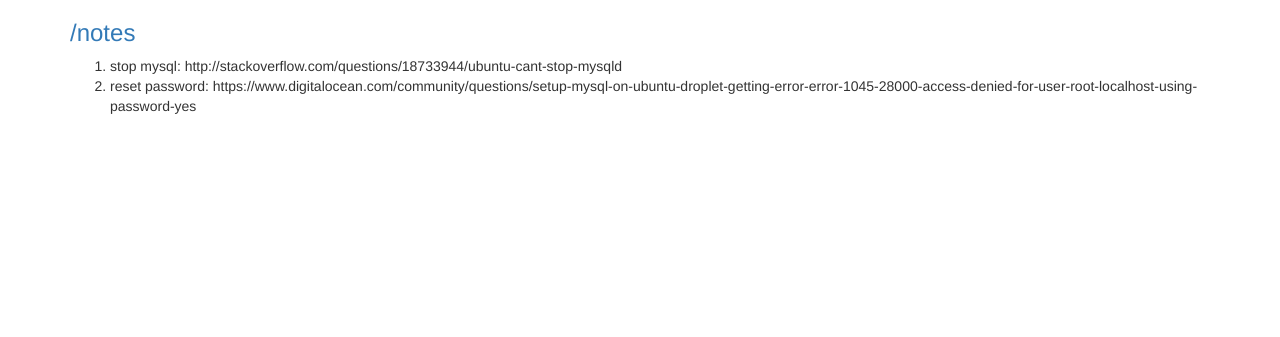
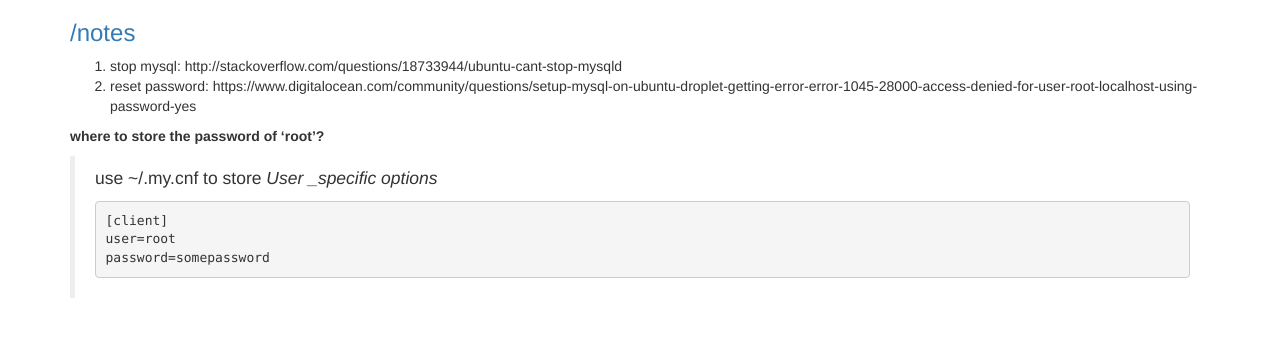
Before and after one commit to gary-liguoliang/notes, a Jekyll site: the page built from _posts/2016-03-18-mysql-reset-root-password.md, in a window 1280 px wide. Shown: the top 337 px of the page. Built offline with Jekyll 4.4.1, drawn with Linux system fonts in a browser that asks for light colours.

Commit message:
Update 2016-03-18-mysql-reset-root-password.md

````diff
--- a/_posts/2016-03-18-mysql-reset-root-password.md
+++ b/_posts/2016-03-18-mysql-reset-root-password.md
@@ -5,3 +5,11 @@ title: reset mysql root password
 
 1. stop mysql: http://stackoverflow.com/questions/18733944/ubuntu-cant-stop-mysqld
 2. reset password: https://www.digitalocean.com/community/questions/setup-mysql-on-ubuntu-droplet-getting-error-error-1045-28000-access-denied-for-user-root-localhost-using-password-yes
+
+**where to store the password of 'root'?**
+> use ~/.my.cnf to store _User _specific options_
+```
+[client]
+user=root
+password=somepassword
+```
````
